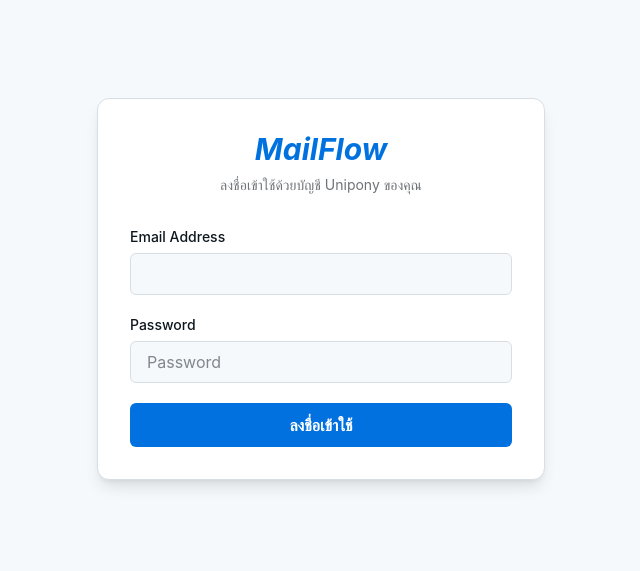
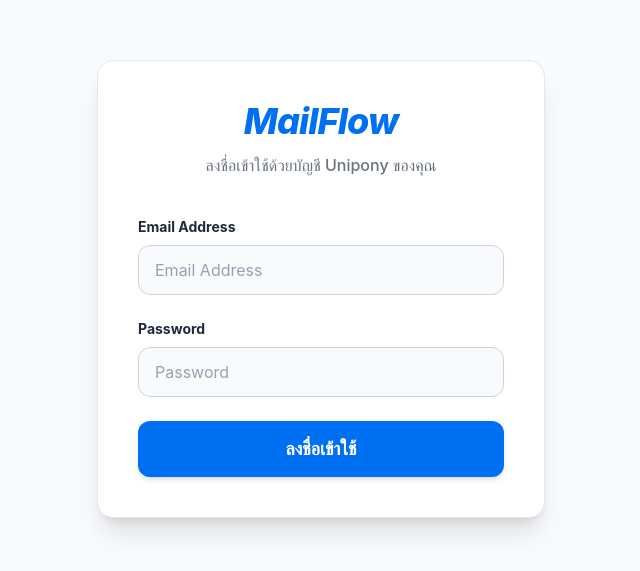
Before and after one commit to 65030034/webmail_1, a React (Vite) app: page / in a window 1280 px wide. Shown: the part 111-682 px from the top of the page, without its empty margins (319-959 px from the left). Built offline with nearby package versions, Linux system fonts and the light colour scheme.

Commit message:
Update App.jsx

```diff
--- a/src/App.jsx
+++ b/src/App.jsx
@@ -101,46 +101,52 @@
   const selectedEmailData = emails.find(e => e.uid === selectedEmailId) || null;
   const getAvatar = (from) => from ? from.charAt(0).toUpperCase() : '?';
 
-  // 1️⃣ หน้าจอ LOGIN
+  // 1️⃣ หน้าจอ LOGIN (ปรับปรุงตามรูปภาพ)
   if (!isLoggedIn) {
     return (
-      <div className="min-h-screen flex items-center justify-center bg-background p-4 font-sans text-foreground">
-        <div className="w-full max-w-md bg-card border border-border rounded-xl shadow-lg p-8">
-          <div className="text-center mb-8">
-            <h1 className="text-3xl font-bold text-primary mb-2 italic">MailFlow</h1>
-            <p className="text-sm opacity-60">ลงชื่อเข้าใช้ด้วยบัญชี Unipony ของคุณ</p>
+      <div className="min-h-screen flex items-center justify-center bg-[#f8fafc] p-4 font-sans text-[#1e293b]">
+        <div className="w-full max-w-md bg-white border border-[#e2e8f0] rounded-2xl shadow-xl p-10">
+          <div className="text-center mb-10">
+            <h1 className="text-4xl font-extrabold text-[#0070f3] mb-3 italic tracking-tight">MailFlow</h1>
+            <p className="text-gray-500 font-medium">ลงชื่อเข้าใช้ด้วยบัญชี Unipony ของคุณ</p>
           </div>
 
-          <form onSubmit={handleLogin} className="space-y-5">
+          <form onSubmit={handleLogin} className="space-y-6">
             <div>
-              <label className="block text-sm font-medium mb-1.5">Email Address</label>
+              <label className="block text-sm font-bold mb-2">Email Address</label>
               <input
                 type="email"
                 value={loginEmail}
                 onChange={(e) => setLoginEmail(e.target.value)}
-                className="w-full px-4 py-2 bg-background border border-border rounded-md focus:ring-2 focus:ring-primary/40 outline-none transition-all"
-                placeholder="" // ลบตัวอย่างออก
+                className="w-full px-4 py-3 bg-[#f8fafc] border border-[#cbd5e1] rounded-xl focus:ring-2 focus:ring-[#0070f3]/20 focus:border-[#0070f3] outline-none transition-all placeholder:text-gray-400"
+                placeholder="Email Address"
                 required
                 autoComplete="off"
               />
             </div>
             <div>
-              <label className="block text-sm font-medium mb-1.5">Password</label>
+              <label className="block text-sm font-bold mb-2">Password</label>
               <input
                 type="password"
                 value={loginPassword}
                 onChange={(e) => setLoginPassword(e.target.value)}
-                className="w-full px-4 py-2 bg-background border border-border rounded-md focus:ring-2 focus:ring-primary/40 outline-none transition-all"
-                placeholder="Password" // เปลี่ยนเป็นคำทั่วไป
+                className="w-full px-4 py-3 bg-[#f8fafc] border border-[#cbd5e1] rounded-xl focus:ring-2 focus:ring-[#0070f3]/20 focus:border-[#0070f3] outline-none transition-all placeholder:text-gray-400"
+                placeholder="Password"
                 required
                 autoComplete="new-password"
               />
             </div>
-            {loginError && <div className="p-3 bg-red-50 text-red-600 rounded-md text-sm border border-red-100">⚠️ {loginError}</div>}
+
+            {loginError && (
+              <div className="p-3 bg-red-50 text-red-600 rounded-lg text-sm border border-red-100 flex items-center gap-2">
+                <span>⚠️</span> {loginError}
+              </div>
+            )}
+
             <button
               type="submit"
               disabled={isLoggingIn}
-              className={`w-full py-2.5 bg-primary text-white rounded-md font-bold transition-all ${isLoggingIn ? "opacity-70 cursor-not-allowed" : "hover:bg-primary/90 active:scale-[0.98]"}`}
+              className={`w-full py-3.5 bg-[#0070f3] text-white rounded-xl font-bold text-lg shadow-md hover:shadow-lg transition-all active:scale-[0.98] ${isLoggingIn ? "opacity-70 cursor-not-allowed" : "hover:bg-[#0060df]"}`}
             >
               {isLoggingIn ? "กำลังเชื่อมต่อ..." : "ลงชื่อเข้าใช้"}
             </button>
@@ -152,71 +158,82 @@
 
   // 2️⃣ หน้าจอหลัก WEBMAIL
   return (
-    <div className="h-screen flex bg-background font-sans text-foreground">
+    <div className="h-screen flex bg-[#f8fafc] font-sans text-[#1e293b]">
       {/* Sidebar */}
-      <div className="w-64 bg-sidebar text-sidebar-foreground border-r border-sidebar-border flex flex-col">
-        <div className="p-4 font-bold text-lg border-b border-sidebar-border/50">📧 MailFlow</div>
-        <div className="flex-1 overflow-y-auto px-3 py-2">
+      <div className="w-64 bg-[#1e293b] text-white border-r border-white/10 flex flex-col shadow-2xl">
+        <div className="p-6 font-bold text-2xl border-b border-white/5 tracking-tight text-[#38bdf8]">📧 MailFlow</div>
+        <div className="flex-1 overflow-y-auto px-3 py-4">
           <ul className="space-y-1">
             {folders.map((folder, index) => (
               <li key={index} onClick={() => { setLoading(true); setSelectedEmailId(null); setActiveFolder(folder.path); }}
-                className={`px-3 py-2 rounded-md cursor-pointer text-sm transition-all ${activeFolder === folder.path ? "bg-white/10 font-bold" : "hover:bg-white/5 opacity-80"}`}>
-                📁 {folder.name}
+                className={`px-4 py-3 rounded-xl cursor-pointer text-sm transition-all flex items-center gap-3 ${activeFolder === folder.path ? "bg-[#38bdf8]/20 text-[#38bdf8] font-bold" : "hover:bg-white/5 opacity-70"}`}>
+                <span className="text-lg">📁</span> {folder.name}
               </li>
             ))}
           </ul>
         </div>
-        <div className="p-4 border-t border-sidebar-border/50">
-           <button onClick={handleLogout} className="w-full text-sm py-2 px-4 rounded-md border border-sidebar-border hover:bg-white/5 transition-all active:scale-95">🚪 ออกจากระบบ</button>
+        <div className="p-4 border-t border-white/5">
+           <button onClick={handleLogout} className="w-full text-sm py-3 px-4 rounded-xl border border-white/10 hover:bg-white/5 transition-all active:scale-95 flex items-center justify-center gap-2">🚪 ออกจากระบบ</button>
         </div>
       </div>
 
       {/* Main Content */}
       <div className="flex-1 flex flex-col overflow-hidden min-w-0">
-        <header className="h-14 border-b border-border bg-card flex items-center justify-between px-6">
-          <h1 className="font-semibold text-lg capitalize truncate pr-4">{activeFolder} ({emails.length})</h1>
-          <div className="text-xs font-medium px-3 py-1 bg-gray-100 rounded-full truncate max-w-[200px] text-gray-500 border border-gray-200">{loginEmail}</div>
+        <header className="h-16 border-b border-[#e2e8f0] bg-white flex items-center justify-between px-8 shadow-sm">
+          <h1 className="font-bold text-xl capitalize truncate pr-4 text-[#1e293b]">{activeFolder} <span className="text-sm font-normal text-gray-400 ml-2">({emails.length})</span></h1>
+          <div className="text-xs font-semibold px-4 py-2 bg-[#f1f5f9] rounded-full truncate max-w-[250px] text-gray-500 border border-[#e2e8f0] shadow-sm">{loginEmail}</div>
         </header>
 
         <div className="flex-1 flex overflow-hidden">
           {/* Email List */}
-          <div className="w-[400px] border-r border-border bg-card overflow-y-auto">
-            {loading ? <div className="p-12 text-center text-gray-400 animate-pulse">กำลังโหลด...</div> :
-              emails.length === 0 ? <div className="p-12 text-center text-gray-400">ไม่มีจดหมาย</div> :
+          <div className="w-[420px] border-r border-[#e2e8f0] bg-white overflow-y-auto custom-scrollbar">
+            {loading ? (
+              <div className="flex flex-col items-center justify-center h-full gap-3 opacity-40 animate-pulse">
+                 <div className="w-8 h-8 border-4 border-[#0070f3] border-t-transparent rounded-full animate-spin"></div>
+                 <p className="font-medium text-sm">กำลังโหลดจดหมาย...</p>
+              </div>
+            ) :
+              emails.length === 0 ? (
+                <div className="p-12 text-center text-gray-400 mt-20">
+                  <div className="text-5xl mb-4">📭</div>
+                  <p className="font-medium">ไม่มีจดหมายในโฟลเดอร์นี้</p>
+                </div>
+              ) :
               emails.map((email) => (
                 <div key={email.uid} onClick={() => setSelectedEmailId(email.uid)}
-                  className={`p-4 border-b border-border cursor-pointer transition-colors ${selectedEmailId === email.uid ? "bg-blue-50/50" : "hover:bg-gray-50"}`}>
-                  <div className="flex justify-between text-sm font-semibold mb-1">
-                    <span className="truncate pr-2">{email.from}</span>
-                    <span className="text-[10px] text-gray-400 uppercase flex-shrink-0">{email.date ? new Date(email.date).toLocaleDateString() : ''}</span>
+                  className={`p-5 border-b border-[#f1f5f9] cursor-pointer transition-all border-l-4 ${selectedEmailId === email.uid ? "bg-[#f0f7ff] border-l-[#0070f3]" : "hover:bg-gray-50 border-l-transparent"}`}>
+                  <div className="flex justify-between text-xs font-bold mb-1.5">
+                    <span className="truncate pr-2 text-[#0070f3] uppercase tracking-wide">{email.from}</span>
+                    <span className="text-gray-400 flex-shrink-0">{email.date ? new Date(email.date).toLocaleDateString('th-TH') : ''}</span>
                   </div>
-                  <div className="text-sm text-gray-800 truncate font-medium">{email.subject}</div>
+                  <div className="text-[15px] text-[#1e293b] truncate font-bold leading-snug">{email.subject}</div>
                 </div>
               ))
             }
           </div>
 
           {/* Email Preview */}
-          <div className="flex-1 bg-background overflow-y-auto p-8 relative">
+          <div className="flex-1 bg-[#f8fafc] overflow-y-auto p-10 relative custom-scrollbar">
             {!selectedEmailId ? (
-              <div className="h-full flex items-center justify-center text-gray-300 flex-col space-y-2 opacity-50">
-                <div className="text-6xl">📫</div>
-                <p className="font-medium text-lg">เลือกจดหมายเพื่อแสดงเนื้อหา</p>
+              <div className="h-full flex items-center justify-center text-gray-300 flex-col space-y-4 opacity-50">
+                <div className="text-8xl filter grayscale">📫</div>
+                <p className="font-bold text-xl">เลือกจดหมายเพื่ออ่านเนื้อหา</p>
               </div>
             ) : (
-              <div className="max-w-4xl mx-auto">
-                <h2 className="text-2xl font-bold mb-4 leading-tight">{selectedEmailData?.subject}</h2>
-                <div className="flex items-center gap-3 mb-8 border-b border-gray-50 pb-6">
-                  <div className="w-10 h-10 rounded-full bg-primary text-white flex items-center justify-center font-bold text-lg shadow-sm">{getAvatar(selectedEmailData?.from)}</div>
+              <div className="max-w-4xl mx-auto bg-white p-10 rounded-2xl shadow-sm border border-[#e2e8f0]">
+                <h2 className="text-3xl font-extrabold mb-6 leading-tight text-[#1e293b]">{selectedEmailData?.subject}</h2>
+                <div className="flex items-center gap-4 mb-10 border-b border-[#f1f5f9] pb-8">
+                  <div className="w-12 h-12 rounded-full bg-[#0070f3] text-white flex items-center justify-center font-extrabold text-xl shadow-lg">{getAvatar(selectedEmailData?.from)}</div>
                   <div>
-                    <div className="font-bold text-sm text-gray-800">{selectedEmailData?.from}</div>
-                    <div className="text-xs text-gray-400">{new Date(selectedEmailData?.date).toLocaleString('th-TH')}</div>
+                    <div className="font-bold text-[16px] text-[#1e293b]">{selectedEmailData?.from}</div>
+                    <div className="text-sm text-gray-400 font-medium">{new Date(selectedEmailData?.date).toLocaleString('th-TH', { dateStyle: 'long', timeStyle: 'short' })}</div>
                   </div>
                 </div>
-                <div className="text-gray-700 leading-relaxed whitespace-pre-wrap break-words font-mono bg-gray-50 p-6 rounded-lg border border-gray-100 min-h-[400px]">
+                <div className="text-[#334155] leading-relaxed whitespace-pre-wrap break-words font-sans text-[16px] min-h-[400px]">
                   {contentLoading ? (
-                    <div className="flex items-center gap-2 text-primary font-bold animate-pulse">
-                      <span>⌛</span> กำลังดึงเนื้อหาจากเซิร์ฟเวอร์...
+                    <div className="flex items-center gap-3 text-[#0070f3] font-bold animate-pulse py-10">
+                      <div className="w-5 h-5 border-2 border-[#0070f3] border-t-transparent rounded-full animate-spin"></div>
+                      <span>กำลังดึงเนื้อหาจากเซิร์ฟเวอร์...</span>
                     </div>
                   ) : emailContent}
                 </div>
```
